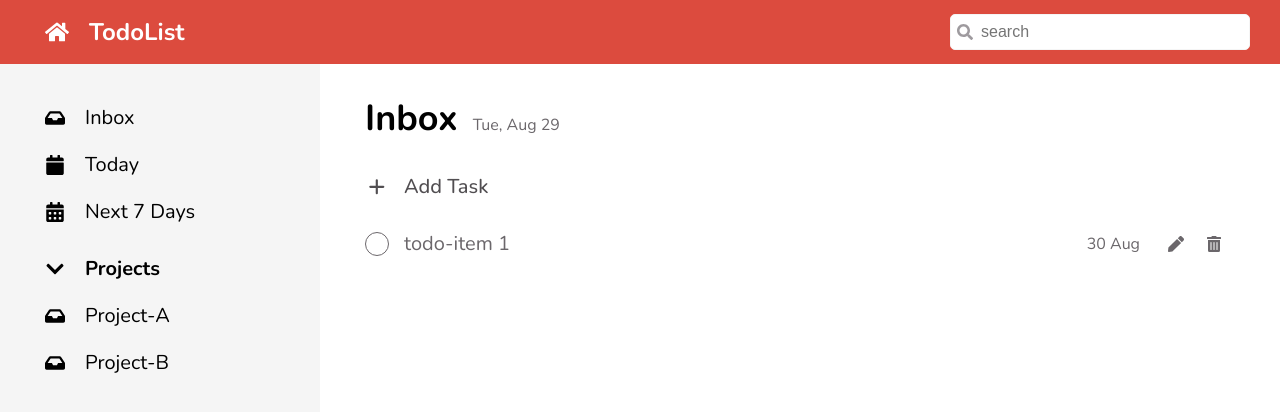
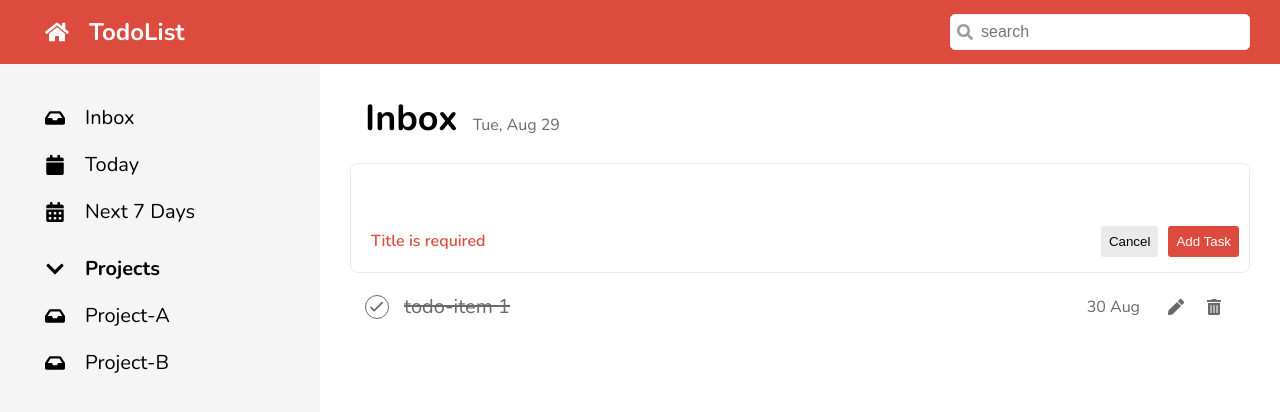
Before and after one commit to Alac1996/cc15-todolist, a React (Create React App) app: page / in a window 1280 px wide. Both pictures are taken after a click on the element "Add Task". Shown: the top 412 px of the page. Built offline with nearby package versions, Linux system fonts and the light colour scheme.

Commit message:
Completing => ToDoList

```diff
--- a/src/components/Common/Button/Button.jsx
+++ b/src/components/Common/Button/Button.jsx
@@ -1,6 +1,18 @@
-import styles from './Button.module.scss';
+import styles from "./Button.module.scss";
 
-export function Button({ text, active = true }) {
+// Button(Obj)
+// Button{text,active}
+// Button({text,active,type})
+
+export function Button({ onClick, text, active = true, type }) {
   let btnStyles = active ? styles.btn__primary : styles.btn__secondary;
-  return <button className={`${styles.btn} ${btnStyles}`}>{text}</button>;
+  return (
+    <button
+      className={`${styles.btn} ${btnStyles}`}
+      type={type}
+      onClick={onClick}
+    >
+      {text}
+    </button>
+  );
 }
--- a/src/components/Common/Button/Button.module.scss
+++ b/src/components/Common/Button/Button.module.scss
@@ -1,4 +1,4 @@
-@import '../../../styles/global.scss';
+@import "../../../styles/global.scss";
 
 .btn {
   border: none;
@@ -6,6 +6,7 @@
   border-radius: 3px;
   cursor: pointer;
   flex: 1;
+  white-space: nowrap;
 
   &__primary {
     background-color: $primary;
--- a/src/components/Todo/TodoCreate.jsx
+++ b/src/components/Todo/TodoCreate.jsx
@@ -1,15 +1,80 @@
-import styles from './TodoCreate.module.scss';
-import { FaPlus } from 'react-icons/fa';
-import { HiPlus } from 'react-icons/hi';
+import styles from "./TodoCreate.module.scss";
+import { useState } from "react";
+import { FaPlus } from "react-icons/fa";
+import { HiPlus } from "react-icons/hi";
+import TodoForm from "./TodoForm";
 
+/*
+Condition Rendering
+- Default : Show Button & Text
+- Active : Show TodoForm
+
+Concept : true ? <AddTask/> : ><TodoForm />
+
+
+/*
+CC2 - EVENT HANDLING
+- เอาฟังก์ชั้นไปผูกติดกับ UI เพ่ื่อให้ USER เป็นคนเรียกใช้ฟังก์ชันเอง
+- onClick : ต้อง Click ก่อน, FN ถึงจะรัน
+- User ทำการคลิก
+- Browser จะเป็นคนเรียกใช้ฟังก์ชั่น โดยส่ง parameter มา 1 ตัว
+handleClick(eventObject)
+*/
+
+/*
+CC3 - JS Value ไม่สามารถทำให้ React Rerender ได้
+ต้องใช้ State
+*/
+
+/*
+CC-4 Array Destructuring
+function myUseState(){
+  return [5,9]
+}
+let [a,b] = myUseState
+a === 5
+b === 9
+*/
+
+/*
+CC5 - React State (1ในฟังก์ชั่นของกลุ่ม React Hook)
+const [state,setState] = useState(initialState:any)
+//  element 1: current State
+// element 2: Fn สำหรับ setState
+// เมื่อ State เปลี่ยน Function Component จะ Rerender
+// Rerender 1 ครั้ง == code ทั้งหมดใน FC จะถูฏรันใหม่ 1 ครั้ง
+*/
+
+// #1 : FC = Function Component (Render)
 function TodoCreate() {
+  // HOOK FN
+  const [isOpenForm, setIsOpenForm] = useState(false);
+  console.log(isOpenForm);
+
+  // let active = true;
+
+  // #2 : JS Function (Logic)
+  const handleClick = function () {
+    console.log("clicked");
+    setIsOpenForm(!isOpenForm);
+    // console.log("clicked",event);
+    // active = !active;
+    // console.log("clicked", active);
+  };
+
   return (
-    <div className={styles.todo__create}>
-      <div className={styles.todo__create__button}>
-        <HiPlus />
-      </div>
-      <h3 className={styles.todo__create__text}>Add Task</h3>
-    </div>
+    <>
+      {isOpenForm ? (
+        <TodoForm textSubmit="Add Task" setIsOpenForm={setIsOpenForm} />
+      ) : (
+        <div className={styles.todo__create} onClick={handleClick}>
+          <div className={styles.todo__create__button}>
+            <HiPlus />
+          </div>
+          <h3 className={styles.todo__create__text}>Add Task</h3>
+        </div>
+      )}
+    </>
   );
 }
 
--- a/src/components/Todo/TodoForm.jsx
+++ b/src/components/Todo/TodoForm.jsx
@@ -1,17 +1,91 @@
-import styles from './TodoForm.module.scss';
+import { useState } from "react";
+import { Button } from "../Common/Button/Button";
+import styles from "./TodoForm.module.scss";
 
-function TodoForm() {
+/*
+props = {
+  textSubmit : string
+}
+*/
+/*
+CC1 - Form Handle
+
+- ใช้ FN ไปผูฏกับ Event ชื่อ onSubmit
+- FN จะถูก Browserเรียกใช้ (เมื่อไหร่ ?) โดยส่ง  parameter มา 1 ตัว (event Object)
+- โดย default ทุกปุ่มใน <form> จะทำหน้าที่ submit
+- วิธีแก้ ต้องกำหนด type ของปุ่ม
+- type="Submit" : <button type="button">1</button>
+- type="button" : <button type="submit">2</button>
+*/
+
+/*
+props = {
+  textSubmit : string
+  setIsOpenForm : FN
+}
+*/
+
+function TodoForm(props) {
+  const [isError, setIsError] = useState(true);
+  const [taskInput, setTaskInput] = useState(" ");
+  // console.log(taskInput);
+
+  const handleChangeInput = function (event) {
+    if (isError) setIsError(false);
+    // console.log("user typing...", event.target.value);
+    setTaskInput(event.target.value);
+    // console.log(taskInput);
+  };
+
+  const handleSubmit = function (event) {
+    event.preventDefault();
+    // console.log("submit");
+    // 2.ต้องรู้ก่อนว่า User พิมพ์อะไร (อยู่ใน state : taskInput)
+
+    // 3.FormValidation
+    // case1 : submit
+    // case2 : submit ไม่ได้ => แสดง Error
+    if (taskInput.trim() === "") {
+      console.log("Error");
+      setIsError(true);
+      return;
+    }
+    console.log("submit");
+  };
+
+  const handleCancel = function () {
+    console.log("cancel");
+    // setIsOpenForm(false)
+    // correctName : setIsOpenForm(false)
+    // inCorrectName : undefined(false) => บู้มเป็นโกโก้ครั้นช์
+    props.setIsOpenForm(false);
+  };
+
   return (
-    <form className={styles.todo__form__container}>
+    <form className={styles.todo__form__container} onSubmit={handleSubmit}>
       {/*	Body */}
-      <input className={styles.todo__form__input} placeholder='Task Name' />
-
+      <input
+        className={styles.todo__form__input}
+        placeholder="Task Name"
+        value={taskInput}
+        onChange={handleChangeInput}
+      />
       {/*Form Footer */}
       <div className={styles.todo__form__footer}>
-        <p className={styles.todo__error}>Title is required</p>
+        {isError ? (
+          <p className={styles.todo__error}>Title is required</p>
+        ) : null}
         <div className={styles.todo__form__buttons}>
-          <button>Cancel</button>
-          <button>Add Task</button>
+          <Button
+            text="Cancel"
+            active={false}
+            type="button"
+            onClick={handleCancel}
+          />
+          <Button text={props.textSubmit} active={true} type="submit" />
+          {/* <button type="button" onClick={handleCancel}>
+            POC
+          </button> */}
         </div>
       </div>
     </form>
--- a/src/components/Todo/TodoForm.module.scss
+++ b/src/components/Todo/TodoForm.module.scss
@@ -1,4 +1,4 @@
-@import '../../styles/global.scss';
+@import "../../styles/global.scss";
 
 .todo__form__container {
   width: 100%;
@@ -31,25 +31,25 @@
 .todo__error {
   justify-self: start;
   padding: 10px;
-  font-size: 10px;
-  font-weight: 800;
+  font-size: $text-base;
+  font-weight: 600;
   color: $primary;
 }
 .todo__form__buttons {
   display: flex;
   justify-content: flex-end;
   gap: 10px;
-  flex: 1;
+  // flex: 1;
 
-  & > button {
-    border: none;
-    padding: 8px;
-    border-radius: 3px;
-    cursor: pointer;
-  }
+  // & > button {
+  //   border: none;
+  //   padding: 8px;
+  //   border-radius: 3px;
+  //   cursor: pointer;
+  // }
 
-  & > button:last-child {
-    background-color: $primary;
-    color: $white;
-  }
+  // & > button:last-child {
+  //   background-color: $primary;
+  //   color: $white;
+  // }
 }
--- a/src/components/Todo/TodoLists.jsx
+++ b/src/components/Todo/TodoLists.jsx
@@ -1,18 +1,35 @@
-import styles from './TodoLists.module.scss';
-import { FaTrashAlt, FaPen } from 'react-icons/fa';
-import { HiOutlineCheck } from 'react-icons/hi';
+import { useState } from "react";
+import styles from "./TodoLists.module.scss";
+import { FaTrashAlt, FaPen } from "react-icons/fa";
+import { HiOutlineCheck } from "react-icons/hi";
+import TodoForm from "./TodoForm";
 
 function TodoLists() {
+  const [IsOpenForm, setIsOpenForm] = useState(false);
+  console.log(IsOpenForm);
+
+  const handleClick = function () {
+    setIsOpenForm(!IsOpenForm);
+  };
+
   return (
+    <>
       <ul className={styles.todo__lists}>
+        {IsOpenForm ? (
+          <TodoForm textSubmit="Edit Task" setIsOpenForm={setIsOpenForm} />
+        ) : (
           <li className={styles.todo}>
-        <div className={styles.todo__checkbox}>
+            <div
+              className={`${styles.todo__checkbox} ${styles.todo__checkbox__done}`}
+            >
               <HiOutlineCheck className={styles.todo__checkbox__icon} />
             </div>
-        <p className={styles.todo__task}>todo-item 1 </p>
+            <p className={`${styles.todo__task} ${styles.todo__task__done}`}>
+              todo-item 1
+            </p>
             <span className={styles.todo__date}>30 Aug</span>
             <div className={styles.todo__action}>
-          <span>
+              <span onClick={handleClick}>
                 <FaPen className={styles.todo__edit} />
               </span>
               <span>
@@ -20,7 +37,9 @@ function TodoLists() {
               </span>
             </div>
           </li>
+        )}
       </ul>
+    </>
   );
 }
 
```
Lines whose indentation alone changed are shown as unchanged.
